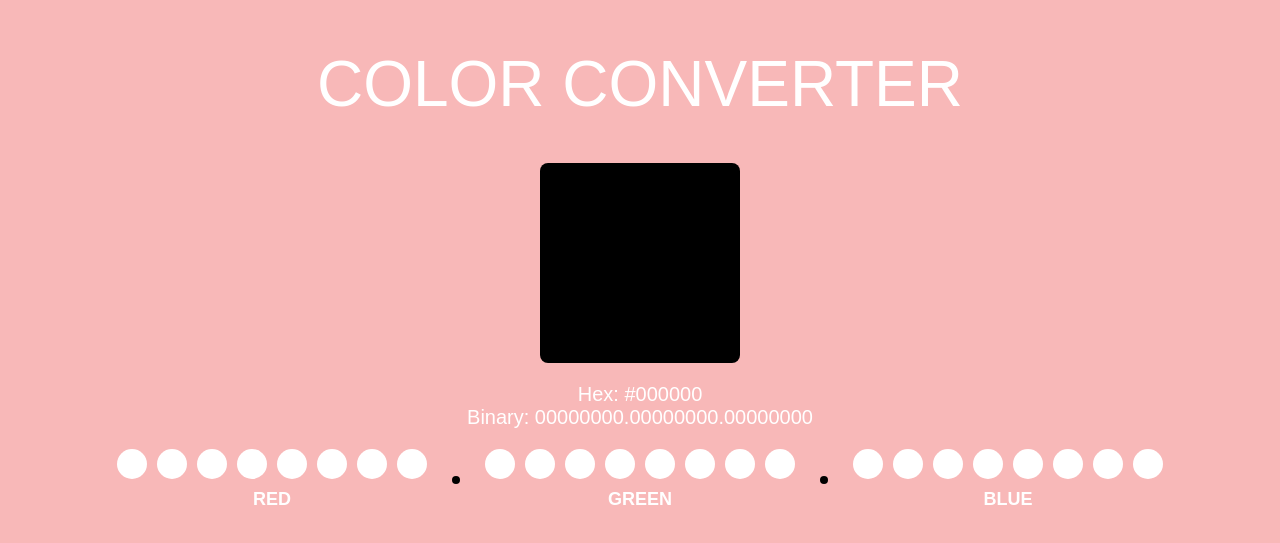
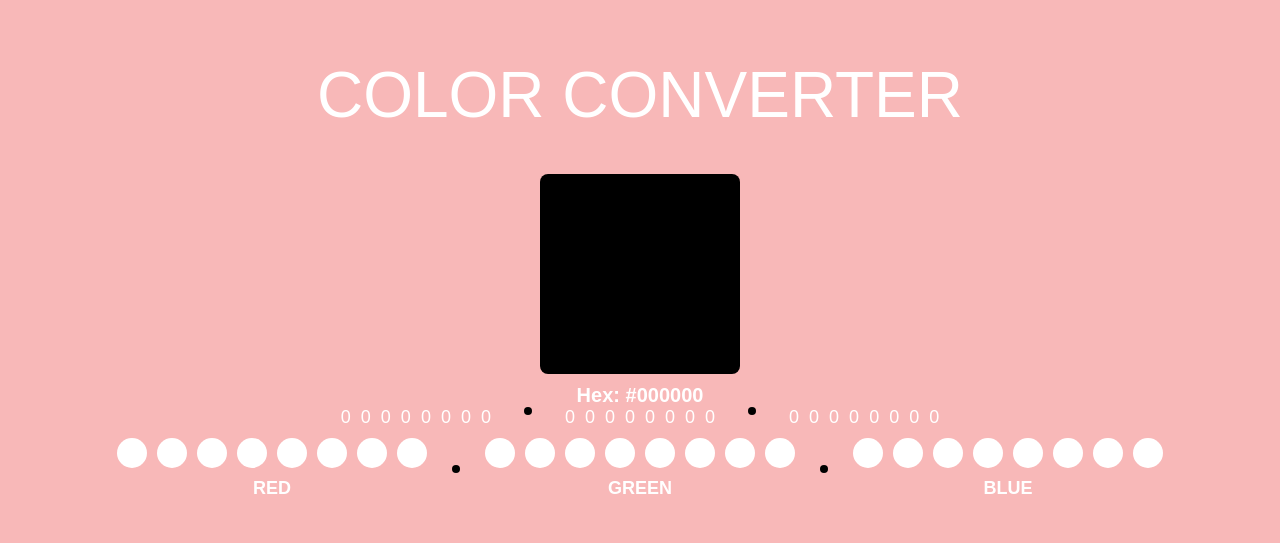
Before and after one commit to IvoMCFerreira/svelte-rgb, a Svelte app: page / in a window 1280 px wide. Shown: the part 143-686 px from the top of the page. Built offline with nearby package versions, Linux system fonts and the light colour scheme.

Commit message:
split the colorinfo into the other two components

```diff
--- a/src/App.svelte
+++ b/src/App.svelte
@@ -1,20 +1,13 @@
 <script>
 	import ColorDisplay from "./components/ColorDisplay.svelte";
-	import ColorInfo from "./components/ColorInfo.svelte";
 	import BitButtons from "./components/BitButtons.svelte";
 
 	let bits = Array(24).fill(0);
 
 	function toggleBit(index) {
-		// Toggle the selected bit
 		bits = bits.map((bit, i) => (i === index ? 1 - bit : bit));
-
-		// Recalculate the color and binary string after the change
-		color = getHexColor();
-		binaryString = getBinaryString();
 	}
 
-	// Convert the bits to hexadecimal color
 	function getHexColor() {
 		const binaryString = bits.join('');
 		const r = parseInt(binaryString.slice(0, 8), 2);
@@ -23,21 +16,15 @@
 		return `#${r.toString(16).padStart(2, '0')}${g.toString(16).padStart(2, '0')}${b.toString(16).padStart(2, '0')}`.toUpperCase();
 	}
 
-	// Display the binary string in groups of 8 bits
 	function getBinaryString() {
 		return `${bits.slice(0, 8).join('')}.${bits.slice(8, 16).join('')}.${bits.slice(16, 24).join('')}`;
 	}
-
-	// Initialize color and binary string
-	let color = getHexColor();
-	let binaryString = getBinaryString();
 </script>
 
 <main>
 	<h1>Color Converter</h1>
-	<ColorDisplay color={color} />
-	<ColorInfo hexColor={color} binaryString={binaryString} />
-	<BitButtons bits={bits} toggleBit={toggleBit} />
+	<ColorDisplay hexColor={getHexColor()} />
+	<BitButtons bits={bits} toggleBit={toggleBit} binaryString={getBinaryString()} />
 </main>
 
 <style>
@@ -45,11 +32,11 @@
 		display: flex;
 		flex-direction: column;
 		align-items: center;
-		justify-content: center; /* Center vertically */
+		justify-content: center;
 		background-color: #F8B8B8;
 		color: #FFFFFF;
-		height: 100vh; /* Full viewport height */
-		margin: 0; /* Remove default margin */
+		height: 100vh;
+		margin: 0;
 		font-family: Arial, sans-serif;
 	}
 
--- a/src/components/BitButtons.svelte
+++ b/src/components/BitButtons.svelte
@@ -1,11 +1,11 @@
 <script>
   export let bits = [];
   export let toggleBit = () => {};
+  export const binaryString = '00000000.00000000.00000000';
 
   function toggleOctet(octetIndex) {
       const startIndex = octetIndex * 8;
       const endIndex = startIndex + 8;
-      const isAnyBitOn = bits.slice(startIndex, endIndex).some(bit => bit === 1);
 
       for (let i = startIndex; i < endIndex; i++) {
           toggleBit(i);
@@ -13,10 +13,24 @@
   }
 </script>
 
+<div class="binary-display">
+  {#each Array(3) as _, octetIndex}
+    <div class="octet-binary">
+      {#each bits.slice(octetIndex * 8, (octetIndex + 1) * 8) as bit, i}
+        <span>{bit}</span>
+      {/each}
+    </div>
+
+    <!-- Divider after every octet, but not after the last one -->
+    {#if octetIndex < 2}
+      <div class="divider"></div>
+    {/if}
+  {/each}
+</div>
+
 <div class="octets">
   {#each Array(3) as _, octetIndex}
     <div class="octet-group">
-      <!-- Buttons for each bit in the current octet -->
       <div class="buttons">
         {#each bits.slice(octetIndex * 8, (octetIndex + 1) * 8) as bit, i}
           <div
@@ -35,7 +49,6 @@
       </div>
     </div>
 
-    <!-- Divider after every octet, but not after the last one -->
     {#if octetIndex < 2}
       <div class="divider"></div>
     {/if}
@@ -43,6 +56,20 @@
 </div>
 
 <style>
+  .binary-display {
+    display: flex;
+    justify-content: center;
+    gap: 28px; /* Adjust the spacing to match the bit buttons */
+    margin-bottom: 10px;
+    font-size: 18px;
+    color: #FFFFFF;
+  }
+
+  .octet-binary {
+    display: flex;
+    gap: 10px;
+  }
+
   .octets {
     display: flex;
     justify-content: center;
--- a/src/components/ColorDisplay.svelte
+++ b/src/components/ColorDisplay.svelte
@@ -1,14 +1,23 @@
 <script>
   export let color = '#000000';
+  export let hexColor = '#000000';
 </script>
 
 <div class="color-box" style="background-color: {color};"></div>
+<div class="hex">Hex: {hexColor}</div>
 
 <style>
   .color-box {
     width: 200px;
     height: 200px;
     border-radius: 8px;
-      margin-bottom: 20px;
+    margin-bottom: 10px;
+  }
+
+  .hex {
+    font-size: 20px;
+    font-weight: bold;
+    color: #FFFFFF;
+    text-align: center;
   }
 </style>
--- a/src/components/ColorInfo.svelte
+++ /dev/null
@@ -1,18 +0,0 @@
-<script>
-    export let hexColor = '#000000';
-    export let binaryString = '00000000.00000000.00000000';
-</script>
-
-<div class="info">
-    <div class="hex">Hex: {hexColor}</div>
-    <div class="binary">Binary: {binaryString}</div>
-</div>
-
-<style>
-    .info {
-      text-align: center;
-      font-size: 20px;
-      margin-bottom: 20px;
-      color: #FFFFFF;
-    }
-</style>
```
Lines whose indentation alone changed are shown as unchanged.
